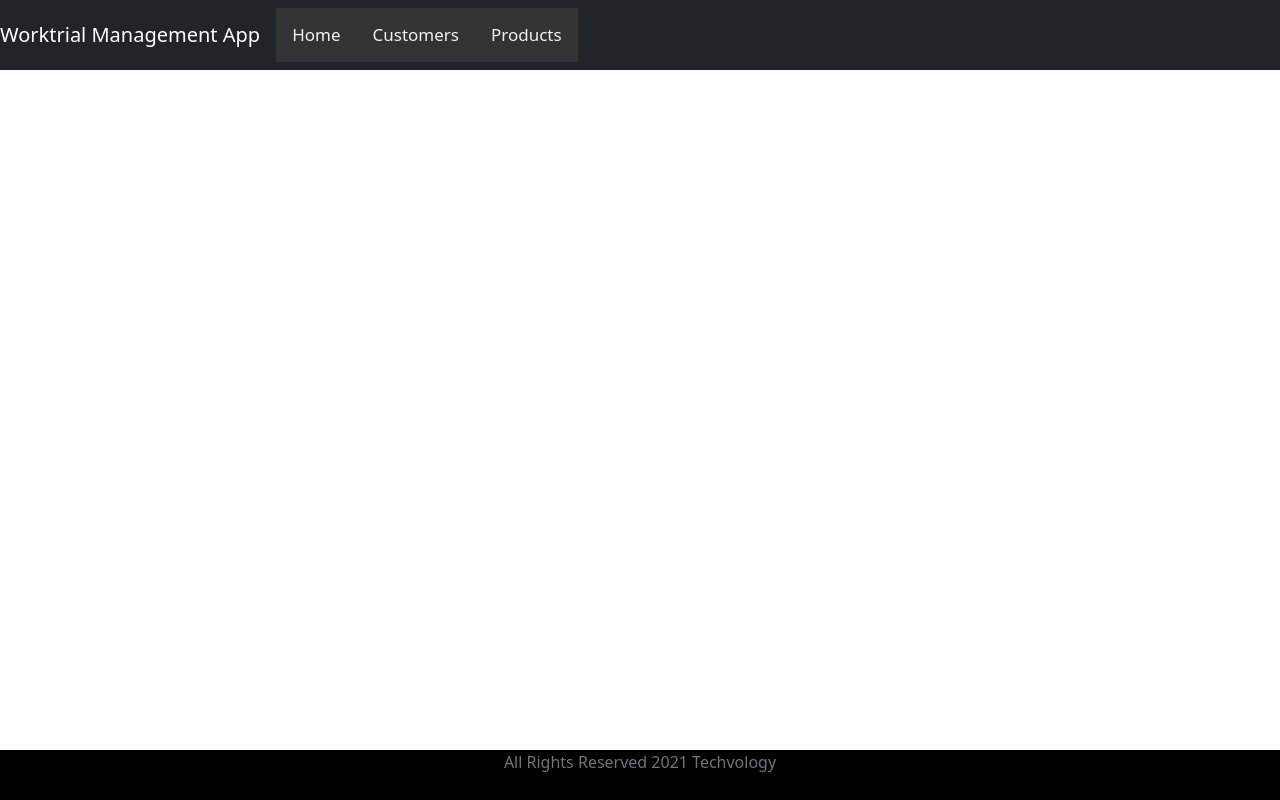
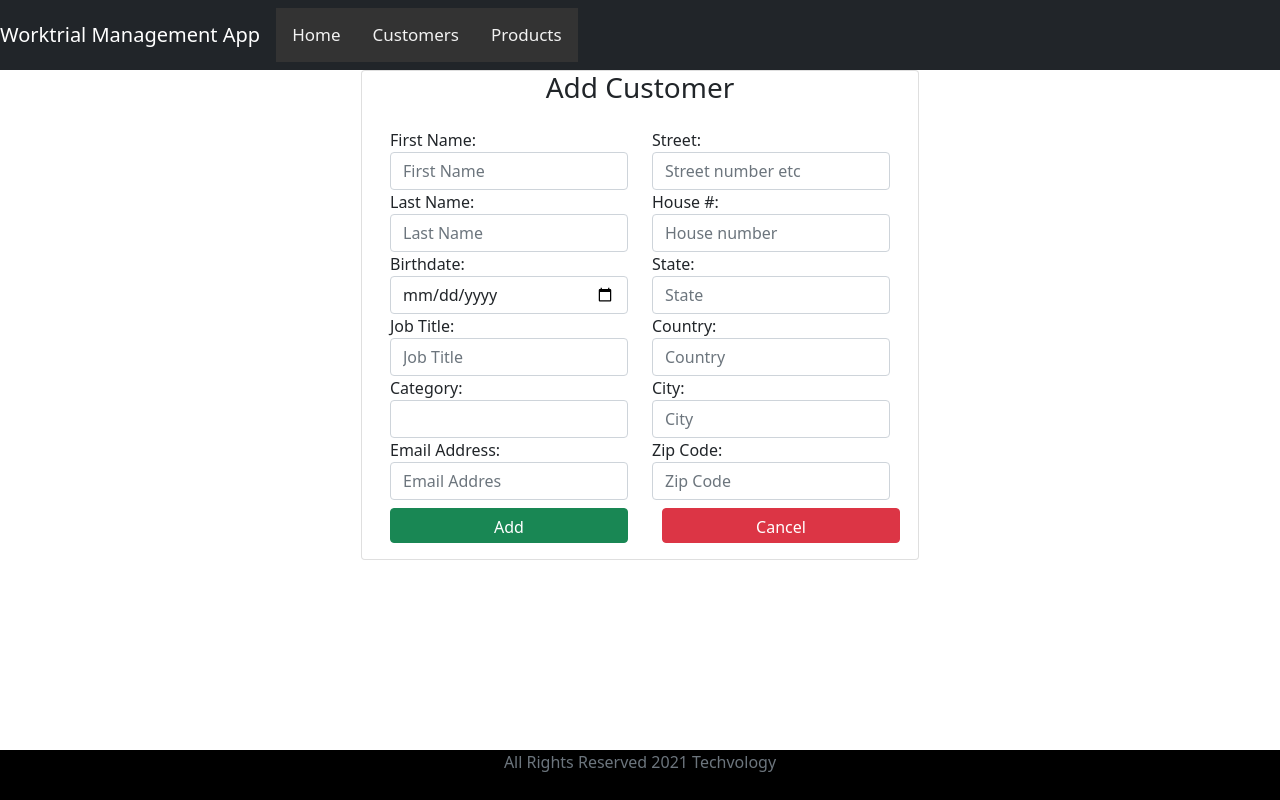
Before and after one commit to Arianitaa/miniprojekti-reactJS-latest, a React (Create React App) app: page /add-customer in a window 1280 px wide. Built offline with nearby package versions, Linux system fonts and the light colour scheme.

Commit message:
Add customer component was added.

```diff
--- a/src/App.js
+++ b/src/App.js
@@ -5,6 +5,7 @@
 import HeaderComponent from "./components/Header.component";
 import FooterComponent from "./components/Footer.component";
 import ProductComponent from "./components/Product.component";
+import AddCustomerComponent from "./components/AddCustomer.component";
 
 
 function App() {
@@ -17,6 +18,7 @@
                       <Route exact path="/" component={CustomersComponent}/>
                       <Route exact path="/customers" component={CustomersComponent}/>
                       <Route exact path="/products" component={ProductComponent}/>
+                      <Route exact path="/add-customer" component={AddCustomerComponent}/>
 
                   </Switch>
                 </div>
--- /dev/null
+++ b/src/components/AddCustomer.component.js
@@ -0,0 +1,95 @@
+function AddCustomerComponent(props) {
+
+    const cancel = () => {
+        props.history.push('/customers');
+    }
+
+    return(
+        <div className="container">
+            <div className="row">
+                <div className="card col-md-6 offset-md-3 offset-md-3">
+                    <h3 className="text-center">Add Customer</h3>
+                    <div className="card-body">
+                        <form className="row">
+                            <div className="col-md-6">
+                                <div className="form-group">
+                                    <label>First Name:</label>
+                                    <input placeholder="First Name" name="firstName" className="form-control"
+                                    />
+                                </div>
+                                <div className="form-group">
+                                    <label>Last Name:</label>
+                                    <input placeholder="Last Name" name="lastName" className="form-control"
+                                    />
+                                </div>
+                                <div className="form-group">
+                                    <label>Birthdate:</label>
+                                    <input placeholder="Birth Date" name="birthDate" className="form-control" type="Date"
+                                    />
+                                </div>
+                                <div className="form-group">
+                                    <label>Job Title:</label>
+                                    <input placeholder="Job Title" name="jobTitle" className="form-control"
+                                    />
+                                </div>
+                                <div className="form-group">
+                                    <label>Category:</label>
+                                    <select name="category" className="form-control">
+                                        <option selected hidden></option>
+                                        <option>EXISTING_CUSTOMER</option>
+                                        <option>NEW_CUSTOMER</option>
+                                        <option>INACTIVE_CUSTOMER</option>
+
+                                    </select>
+                                </div>
+                                <div className="form-group">
+                                    <label>Email Address:</label>
+                                    <input placeholder="Email Addres" name="emailAdress" className="form-control"
+                                    />
+                                </div>
+                                <button className="btn btn-success w-100 mt-2" type="submit">Add</button>
+                            </div>
+
+                            <div className="col-md-6">
+                                <div className="form-group">
+                                    <label>Street:</label>
+                                    <input placeholder="Street number etc" name="street" className="form-control"
+                                    />
+                                </div>
+                                <div className="form-group">
+                                    <label>House #:</label>
+                                    <input placeholder="House number" name="houseNumber" className="form-control" type="number"
+                                    />
+                                </div>
+                                <div className="form-group">
+                                    <label>State:</label>
+                                    <input placeholder="State" name="state" className="form-control"
+                                    />
+                                </div>
+                                <div className="form-group">
+                                    <label>Country:</label>
+                                    <input placeholder="Country" name="country" className="form-control"
+                                    />
+                                </div>
+                                <div className="form-group">
+                                    <label>City:</label>
+                                    <input placeholder="City" name="city" className="form-control"
+                                    />
+                                </div>
+                                <div className="form-group">
+                                    <label>Zip Code:</label>
+                                    <input placeholder="Zip Code" name="zipCode" className="form-control"
+                                    />
+                                </div>
+                                <button className="btn btn-danger w-100 mt-2" onClick={cancel.bind(this)} style={{marginLeft: "10px"}}>Cancel</button>
+                            </div>
+                        </form>
+                    </div>
+                </div>
+            </div>
+        </div>
+
+    )
+
+}
+export default AddCustomerComponent;
--- a/src/components/Customers.component.js
+++ b/src/components/Customers.component.js
@@ -8,11 +8,14 @@
         this.state = {
             customers: []
         }
+      this.addCustomer = this.addCustomer.bind(this);
     }
 
     componentDidMount() {
     }
-
+    addCustomer(){
+        this.props.history.push('/add-customer');
+    }
 
     deleteCustomer(id) {
         Swal.fire({
@@ -32,7 +35,7 @@
             <div>
                 <h2 className="text-center">Customers List</h2>
                 <div className="d-flex justify-content-between">
-                    <button className="btn btn-success" >
+                    <button className="btn btn-success"  onClick={this.addCustomer}>
                         Add Customer
                     </button>
                     <input
```
